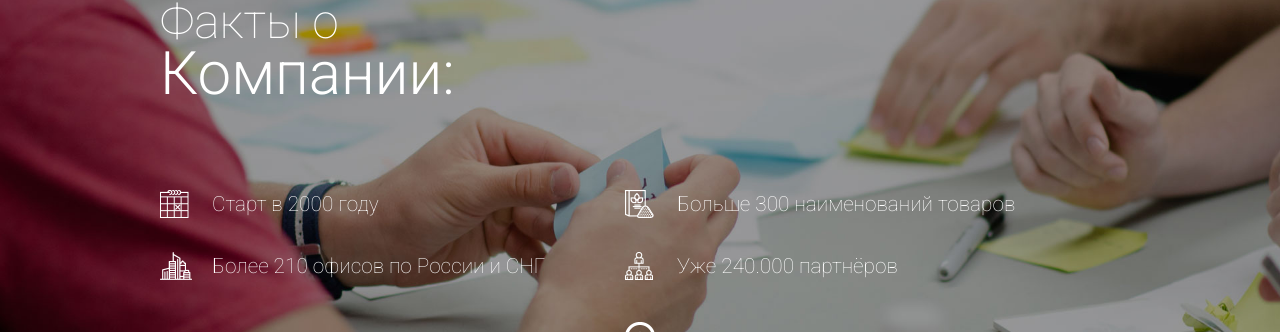
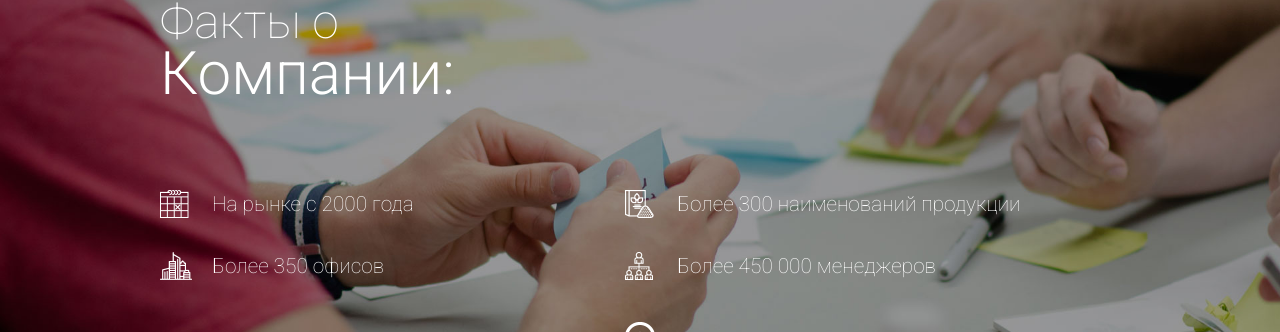
Before and after one commit to ujin001/profit.ru, a plain HTML site: page index.html in a window 1280 px wide. Shown: the part 2236-2568 px from the top of the page. Drawn offline with Linux system fonts and the light colour scheme.

Commit message:
заменил факты

```diff
--- a/index.html
+++ b/index.html
@@ -202,10 +202,10 @@
         </h3>
 
             <div class="content">
-                <div class="fact f1 wow fadeInUp i1" data-wow-delay=".3s">Старт в 2000 году</div>
-                <div class="fact f2 wow fadeInUp i1" data-wow-delay=".6s">Больше 300 наименований товаров</div>
-                <div class="fact f3 wow fadeInUp i1" data-wow-delay=".9s">Более 210 офисов по России и СНГ</div>
-                <div class="fact f4 wow fadeInUp i1" data-wow-delay="1.2s">Уже 240.000 партнёров</div>
+                <div class="fact f1 wow fadeInUp i1" data-wow-delay=".3s">На рынке с 2000 года</div>
+                <div class="fact f2 wow fadeInUp i1" data-wow-delay=".6s">Более 300 наименований продукции</div>
+                <div class="fact f3 wow fadeInUp i1" data-wow-delay=".9s">Более 350 офисов</div>
+                <div class="fact f4 wow fadeInUp i1" data-wow-delay="1.2s">Более 450 000 менеджеров</div>
             </div>
             <div class="mouse_box">
                 <div class="mouse animated"></div>
```
